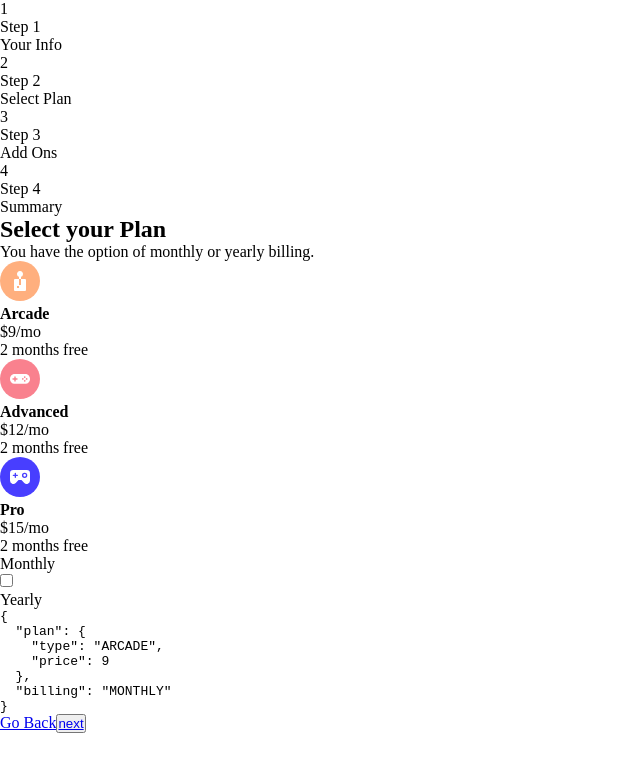
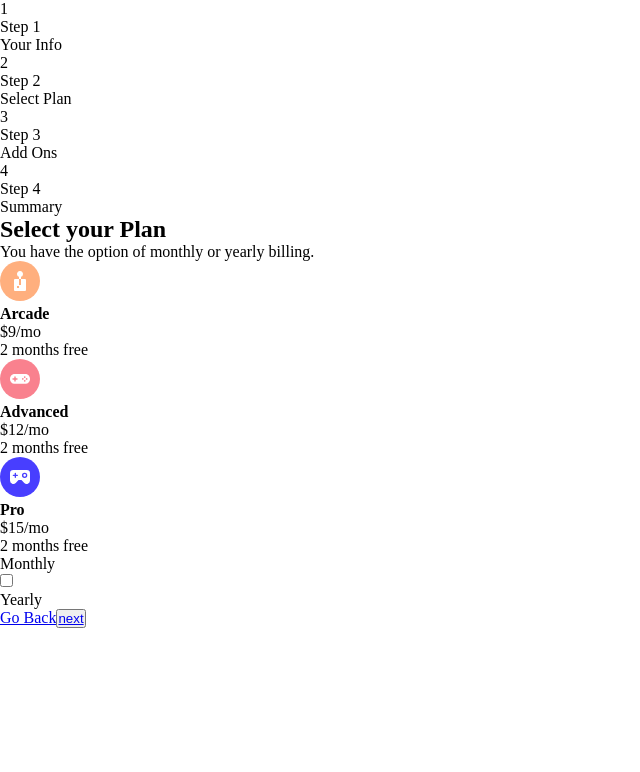
Before and after one commit to nkululek0/multi-step-form, a React (Vite) app: page /select-plan in a window 1280 px wide. Shown: the top 772 px of the page, without its empty margins (0-640 px from the left). Built offline with nearby package versions, Linux system fonts and the light colour scheme.

Commit message:
(Update): removes debug code for select-plan state

```diff
--- a/src/components/select-plan/Select-Plan.tsx
+++ b/src/components/select-plan/Select-Plan.tsx
@@ -37,10 +37,8 @@ export function SelectPlan() {
   const { plan, billing } = planAndBilling;
 
   // Acts as a way to show that the state has been updated (should end up on global state)
-  const updatedState: PlanAndBillingState = {
-    plan: { type: plan.type, price: plan.price },
-    billing: billing
-  };
+  defaultState.plan = { type: plan.type, price: plan.price };
+  defaultState.billing = billing;
 
   return (
     <>
@@ -78,9 +76,6 @@ export function SelectPlan() {
           <p>Yearly</p>
         </section>
       </article>
-      <pre>
-        { JSON.stringify(updatedState, null, 2) }
-      </pre>
       <section className='actions'>
         <Link to='/'>Go Back</Link>
         <button><Link to='/add-ons'>next</Link></button>
```
